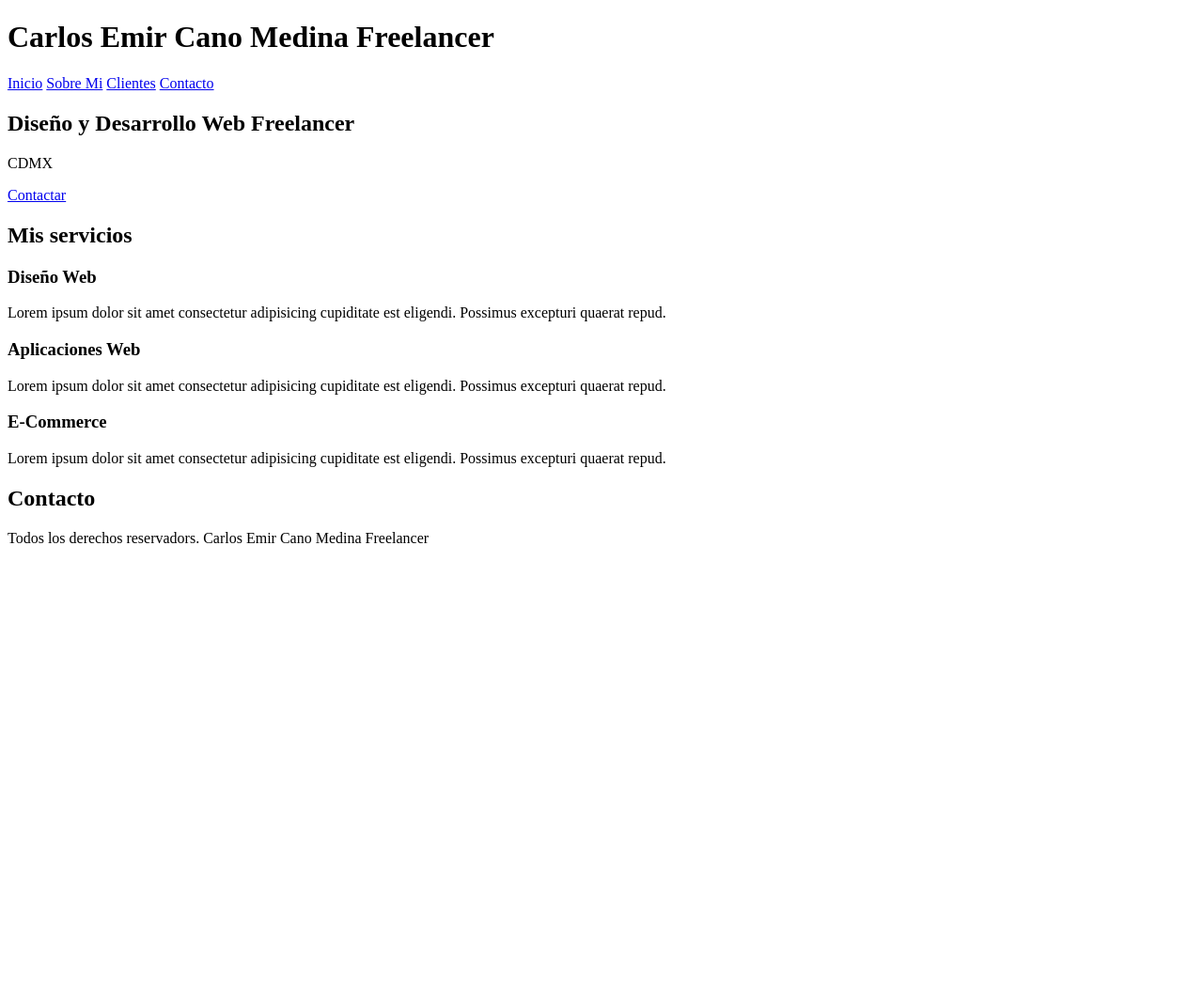
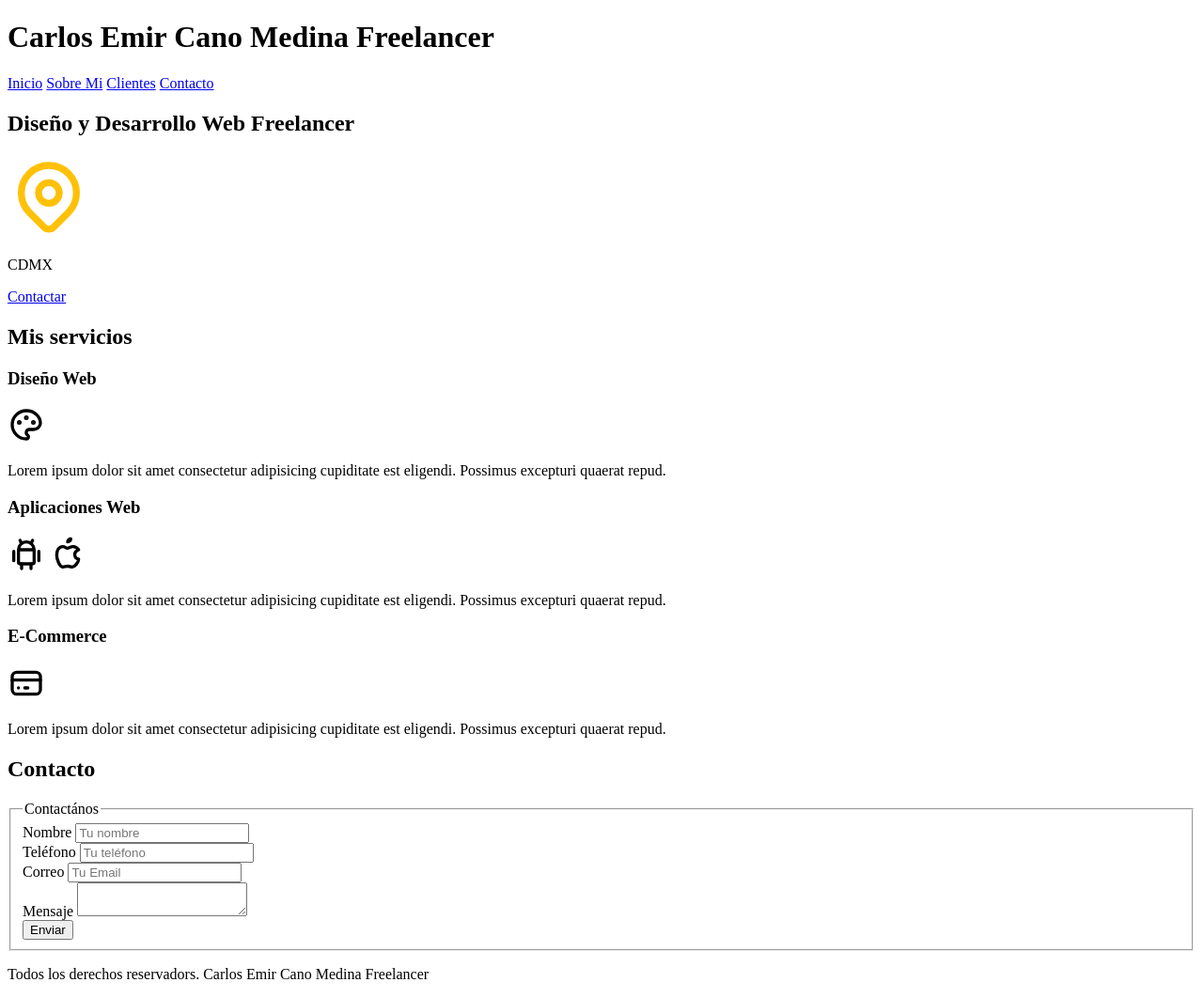
Before and after one commit to Unkinder/freelancer_inicio, a plain HTML site: page index.html in a window 1280 px wide. Shown: the whole page at 94% size. Before the commit the page ends 800 px from the top, so only its background shows below. Drawn offline with Linux system fonts and the light colour scheme.

Commit message:
10/01/2021 12:51 AM

```diff
--- a/index.html
+++ b/index.html
@@ -8,7 +8,7 @@
 </head>
 
 <body>
-    <header >
+    <header>
         <h1>Carlos Emir Cano Medina Freelancer</h1>
     </header>
 
@@ -21,9 +21,19 @@
 
     </nav>
 
+
+
     <section>
 
         <h2>Diseño y Desarrollo Web Freelancer</h2>
+
+        <svg xmlns="http://www.w3.org/2000/svg" class="icon icon-tabler icon-tabler-map-pin" width="88" height="88"
+            viewBox="0 0 24 24" stroke-width="2" stroke="#ffc107" fill="none" stroke-linecap="round"
+            stroke-linejoin="round">
+            <path stroke="none" d="M0 0h24v24H0z" fill="none" />
+            <circle cx="12" cy="11" r="3" />
+            <path d="M17.657 16.657l-4.243 4.243a2 2 0 0 1 -2.827 0l-4.244 -4.243a8 8 0 1 1 11.314 0z" />
+        </svg>
 
         <p>CDMX</p>
 
@@ -39,6 +49,17 @@
 
             <h3>Diseño Web</h3>
 
+            <svg xmlns="http://www.w3.org/2000/svg" class="icon icon-tabler icon-tabler-palette" width="40" height="40"
+                viewBox="0 0 24 24" stroke-width="2" stroke="#000000" fill="none" stroke-linecap="round"
+                stroke-linejoin="round">
+                <path stroke="none" d="M0 0h24v24H0z" fill="none" />
+                <path
+                    d="M12 21a9 9 0 1 1 0 -18a9 8 0 0 1 9 8a4.5 4 0 0 1 -4.5 4h-2.5a2 2 0 0 0 -1 3.75a1.3 1.3 0 0 1 -1 2.25" />
+                <circle cx="7.5" cy="10.5" r=".5" fill="currentColor" />
+                <circle cx="12" cy="7.5" r=".5" fill="currentColor" />
+                <circle cx="16.5" cy="10.5" r=".5" fill="currentColor" />
+            </svg>
+
             <p>Lorem ipsum dolor sit amet consectetur adipisicing cupiditate est eligendi. Possimus excepturi
                 quaerat repud.
             </p>
@@ -49,6 +70,28 @@
 
             <h3>Aplicaciones Web</h3>
 
+            <svg xmlns="http://www.w3.org/2000/svg" class="icon icon-tabler icon-tabler-brand-android" width="40"
+                height="40" viewBox="0 0 24 24" stroke-width="2" stroke="#000000" fill="none" stroke-linecap="round"
+                stroke-linejoin="round">
+                <path stroke="none" d="M0 0h24v24H0z" fill="none" />
+                <line x1="4" y1="10" x2="4" y2="16" />
+                <line x1="20" y1="10" x2="20" y2="16" />
+                <path d="M7 9h10v8a1 1 0 0 1 -1 1h-8a1 1 0 0 1 -1 -1v-8a5 5 0 0 1 10 0" />
+                <line x1="8" y1="3" x2="9" y2="5" />
+                <line x1="16" y1="3" x2="15" y2="5" />
+                <line x1="9" y1="18" x2="9" y2="21" />
+                <line x1="15" y1="18" x2="15" y2="21" />
+            </svg>
+
+            <svg xmlns="http://www.w3.org/2000/svg" class="icon icon-tabler icon-tabler-brand-apple" width="40"
+                height="40" viewBox="0 0 24 24" stroke-width="2" stroke="#000000" fill="none" stroke-linecap="round"
+                stroke-linejoin="round">
+                <path stroke="none" d="M0 0h24v24H0z" fill="none" />
+                <path
+                    d="M9 7c-3 0 -4 3 -4 5.5c0 3 2 7.5 4 7.5c1.088 -.046 1.679 -.5 3 -.5c1.312 0 1.5 .5 3 .5s4 -3 4 -5c-.028 -.01 -2.472 -.403 -2.5 -3c-.019 -2.17 2.416 -2.954 2.5 -3c-1.023 -1.492 -2.951 -1.963 -3.5 -2c-1.433 -.111 -2.83 1 -3.5 1c-.68 0 -1.9 -1 -3 -1z" />
+                <path d="M12 4a2 2 0 0 0 2 -2a2 2 0 0 0 -2 2" />
+            </svg>
+
             <p>Lorem ipsum dolor sit amet consectetur adipisicing cupiditate est eligendi. Possimus excepturi
                 quaerat repud.
             </p>
@@ -58,6 +101,16 @@
         <section>
 
             <h3>E-Commerce</h3>
+
+            <svg xmlns="http://www.w3.org/2000/svg" class="icon icon-tabler icon-tabler-credit-card" width="40"
+                height="40" viewBox="0 0 24 24" stroke-width="2" stroke="#000000" fill="none" stroke-linecap="round"
+                stroke-linejoin="round">
+                <path stroke="none" d="M0 0h24v24H0z" fill="none" />
+                <rect x="3" y="5" width="18" height="14" rx="3" />
+                <line x1="3" y1="10" x2="21" y2="10" />
+                <line x1="7" y1="15" x2="7.01" y2="15" />
+                <line x1="11" y1="15" x2="13" y2="15" />
+            </svg>
 
             <p>Lorem ipsum dolor sit amet consectetur adipisicing cupiditate est eligendi. Possimus excepturi
                 quaerat repud.
@@ -71,6 +124,40 @@
 
         <h2>Contacto</h2>
 
+        <form action="">
+
+            <fieldset>
+
+                <legend>Contactános</legend>
+
+                <div>
+                    <label for="">Nombre</label>
+                    <input type="text" placeholder="Tu nombre">
+                </div>
+
+                <div>
+                    <label for="">Teléfono</label>
+                    <input type="tel" placeholder="Tu teléfono">
+                </div>
+
+                <div>
+                    <label for="">Correo</label>
+                    <input type="email" placeholder="Tu Email">
+                </div>
+
+                <div>
+                    <label for="">Mensaje</label>
+                    <textarea></textarea>
+                </div>
+
+                <div>
+                    <input type="submit" value="Enviar">
+                </div>
+
+            </fieldset>
+
+        </form>
+
     </section>
 
     <footer>
```
Also changed, not shown: img/hero.jpg (added).
